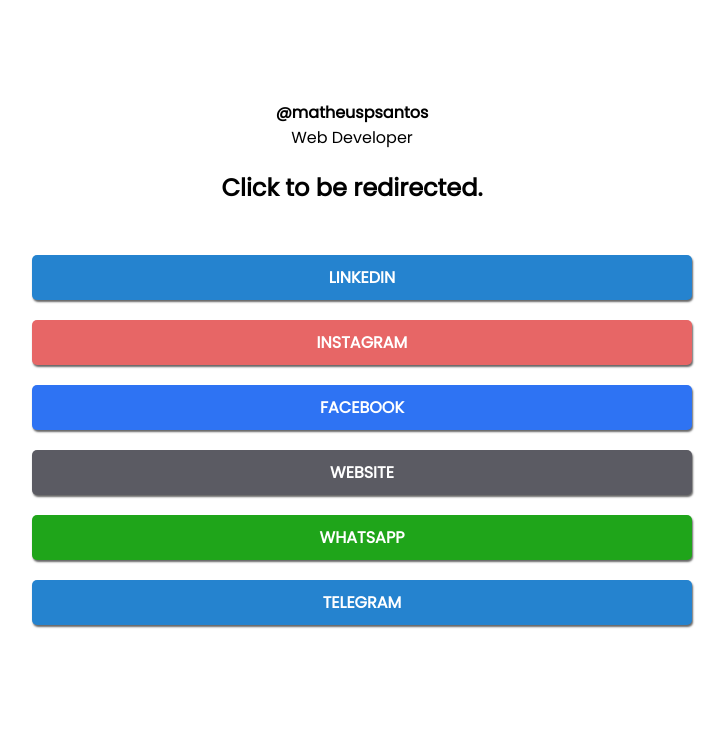
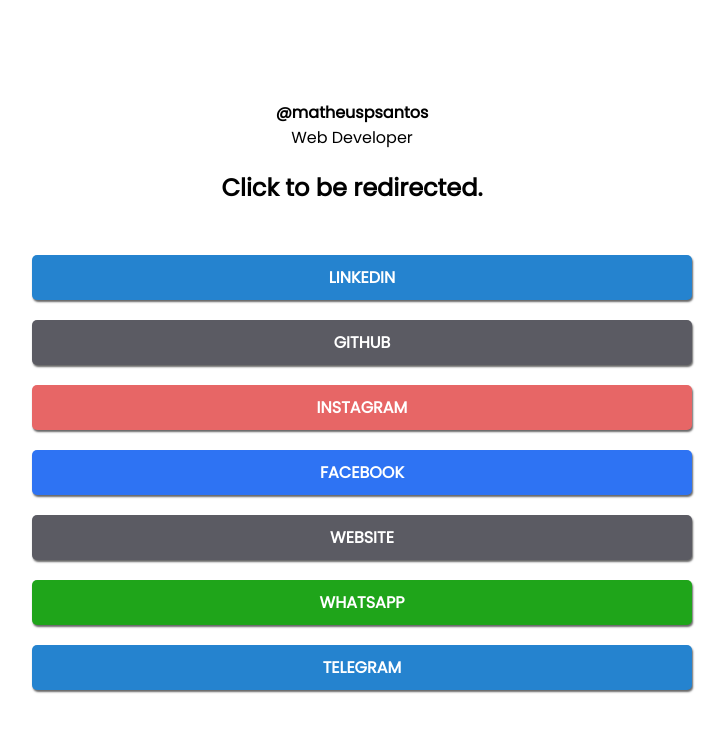
Before and after one commit to MatheusPSantos/ma_links, a plain HTML site: page index.html in a window 1280 px wide. Shown: the whole page, without its empty margins (288-1013 px from the left). Drawn offline with Linux system fonts and the light colour scheme.

Commit message:
Update index.html

```diff
--- a/index.html
+++ b/index.html
@@ -72,6 +72,7 @@
         <h2>Click to be redirected.</h2>
         <nav id="buttons-list">
             <a style="background: #2583cf;" href="https://www.linkedin.com/in/matheuspesantos">LinkedIn</a>
+            <a style="background: #5b5b63;" href="https://www.github.com/matheuspsantos">Github</a>
             <a style="background: #e76666;" href="https://www.instagram.com/matheus_psantos/">Instagram</a>
             <a style="background: #2e73f3;" href="https://www.facebook.com/matheus064/">Facebook</a>
             <a style="background: #5b5b63;" href="https://matheuspsantos.github.io">Website</a>
```
